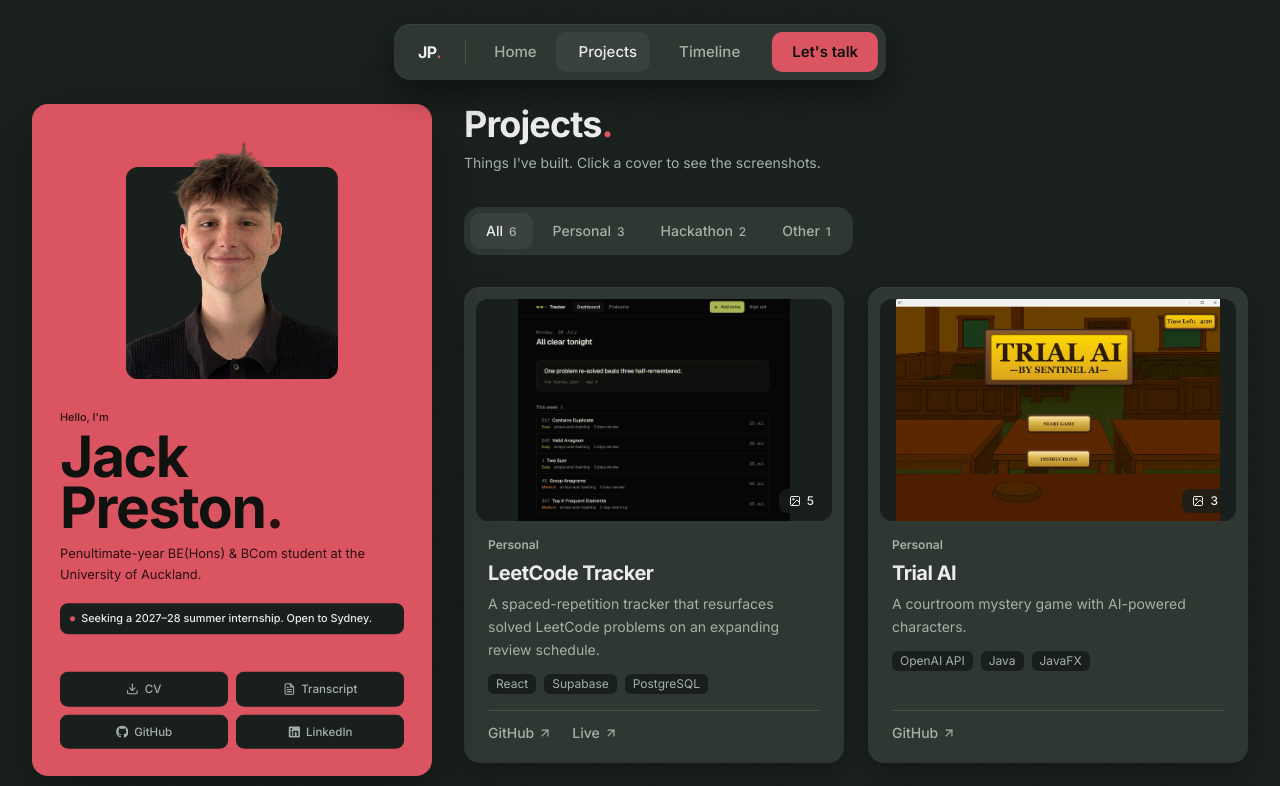
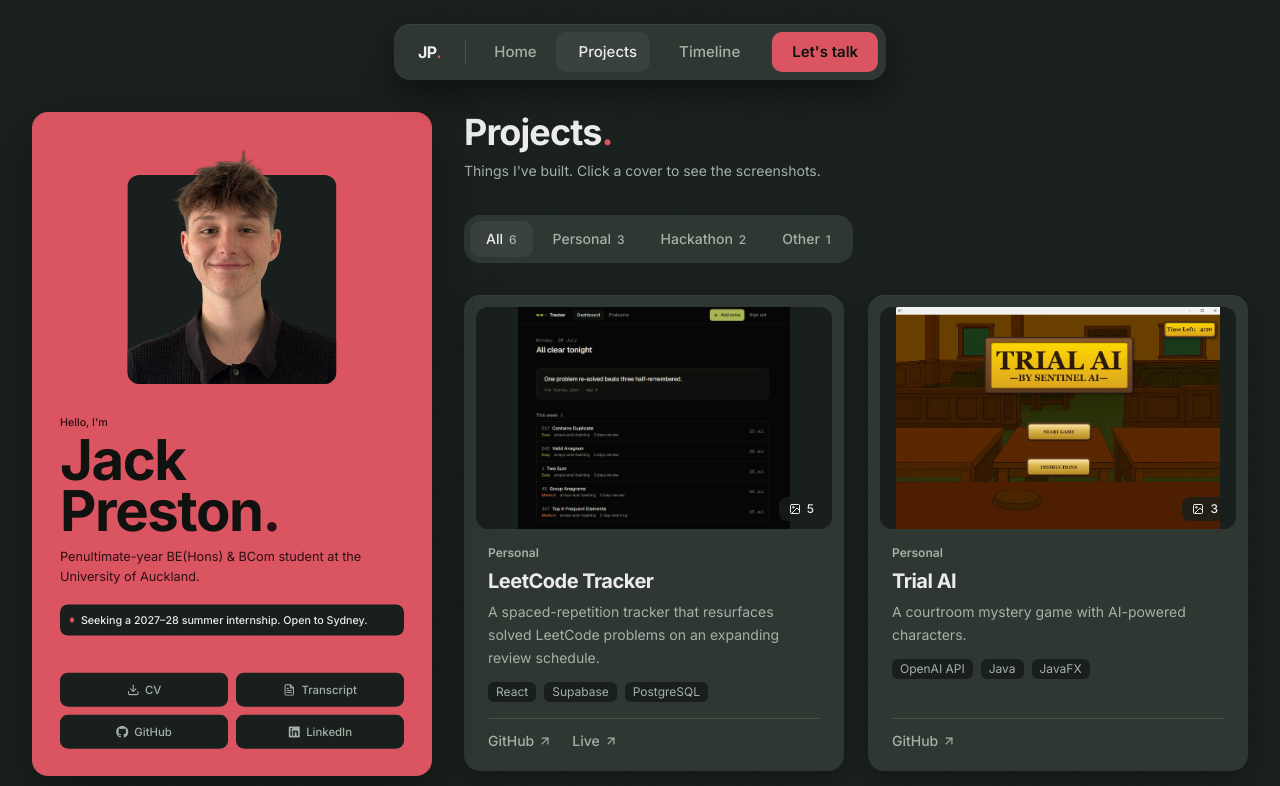
Before and after one commit to jpreston05/portfolio-website, a Next.js app: page /projects in a window 1280 px wide. Shown: the top 786 px of the page. Built offline with nearby package versions, Linux system fonts and the light colour scheme.

Commit message:
increased gap between content and nav

```diff
--- a/app/page.tsx
+++ b/app/page.tsx
@@ -69,7 +69,7 @@ export default function Home() {
   return (
     <div className="flex flex-col">
       <motion.div
-        className="flex flex-col gap-6 lg:sticky lg:top-26 lg:gap-8"
+        className="flex flex-col gap-6 lg:sticky lg:top-28 lg:gap-8"
         style={enabled ? { opacity: contentOpacity, x: contentX } : undefined}
       >
         {/* Styled like the subpage titles, but a <p>: on this page the h1 is
--- a/components/Herov2.tsx
+++ b/components/Herov2.tsx
@@ -27,7 +27,7 @@ import { EASE_SNAPPY } from "@/lib/motion";
    On mobile / reduced-motion it renders as a plain static vertical card. */
 
 const PAD = 28; // card inset (matches the absolute children's top/left/bottom)
-const NAVBAR = 128; // 8rem — matches the rail: top-26 (104px) + 24px bottom gap
+const NAVBAR = 136; // 8.5rem, matches the rail: lg top-28 (112px) + 24px bottom gap
 const BIG_CARD_RATIO = 0.68; // big card height as a fraction of the docked (full) height
 const NAME_EM_DOCKED = 4.2; // display-name size (em of the text wrapper) when docked
 const NAME_EM_BIG_MAX = 5.2; // poster-size ceiling for the big state
--- a/components/ProjectCard.tsx
+++ b/components/ProjectCard.tsx
@@ -46,7 +46,7 @@ export const ProjectCard = ({ project, tone = "surface", heading: Heading = "h2"
     <motion.article
       id={slug}
       layout="position"
-      className="flex scroll-mt-26 flex-col rounded-2xl p-3 shadow-[inset_0_1px_0_rgba(255,255,255,0.04),0_8px_24px_rgba(0,0,0,0.25)]"
+      className="flex scroll-mt-28 flex-col rounded-2xl p-3 shadow-[inset_0_1px_0_rgba(255,255,255,0.04),0_8px_24px_rgba(0,0,0,0.25)]"
       style={{ background: tone === "surface" ? c.surface : c.surface2 }}
       initial={{ opacity: 0, y: reduce ? 0 : 8 }}
       animate={{ opacity: 1, y: 0 }}
--- a/components/SectionCard.tsx
+++ b/components/SectionCard.tsx
@@ -23,7 +23,7 @@ export const SectionCard = ({
   return (
   <motion.section
     id={id}
-    className={`scroll-mt-26 rounded-2xl p-6 shadow-[inset_0_1px_0_rgba(255,255,255,0.04),0_8px_24px_rgba(0,0,0,0.25)] sm:p-8 ${className}`}
+    className={`scroll-mt-28 rounded-2xl p-6 shadow-[inset_0_1px_0_rgba(255,255,255,0.04),0_8px_24px_rgba(0,0,0,0.25)] sm:p-8 ${className}`}
     style={{ background: c.surface }}
     initial={{ opacity: 0, y: reduce ? 0 : 8 }}
     whileInView={{ opacity: 1, y: 0 }}
--- a/components/SiteChrome.tsx
+++ b/components/SiteChrome.tsx
@@ -103,7 +103,8 @@ export const SiteChrome = ({ children }: { children: ReactNode }) => {
           route's content) + footer. Mounted once, so the rail persists across
           routes exactly like the nav. Opacity is gated on the intro reveal.
           Vertical rhythm: nav bottom at 80px; content starts 24px below
-          (top-26 = 104px) and the rail keeps 24px at the viewport bottom. */}
+          (lg: top-28 = 112px, a 32px gap matching the column and card gaps;
+          below lg, 104px) and the rail keeps 24px at the viewport bottom. */}
       <motion.div
         data-page-reveal
         className="relative z-10 flex min-h-screen w-full flex-col overflow-x-clip"
@@ -111,11 +112,11 @@ export const SiteChrome = ({ children }: { children: ReactNode }) => {
         animate={{ opacity: revealed ? 1 : 0 }}
         transition={{ duration: 0.6, ease: "easeOut" }}
       >
-        <main className="mx-auto grid w-full max-w-[1400px] flex-1 gap-6 px-4 pb-6 pt-26 sm:px-6 lg:grid-cols-[minmax(360px,400px)_1fr] lg:gap-8 lg:px-8">
+        <main className="mx-auto grid w-full max-w-[1400px] flex-1 gap-6 px-4 pb-6 pt-26 sm:px-6 lg:pt-28 lg:grid-cols-[minmax(360px,400px)_1fr] lg:gap-8 lg:px-8">
           {/* LEFT RAIL — collapsing hero on home, pinned docked card elsewhere.
               Below lg it only shows on home (subpages go straight to content). */}
           <div
-            className={`relative z-10 lg:sticky lg:top-26 lg:flex lg:h-[calc(100vh-8rem)] lg:items-center ${
+            className={`relative z-10 lg:sticky lg:top-28 lg:flex lg:h-[calc(100vh-8.5rem)] lg:items-center ${
               isHome ? "" : "hidden"
             }`}
           >
```
